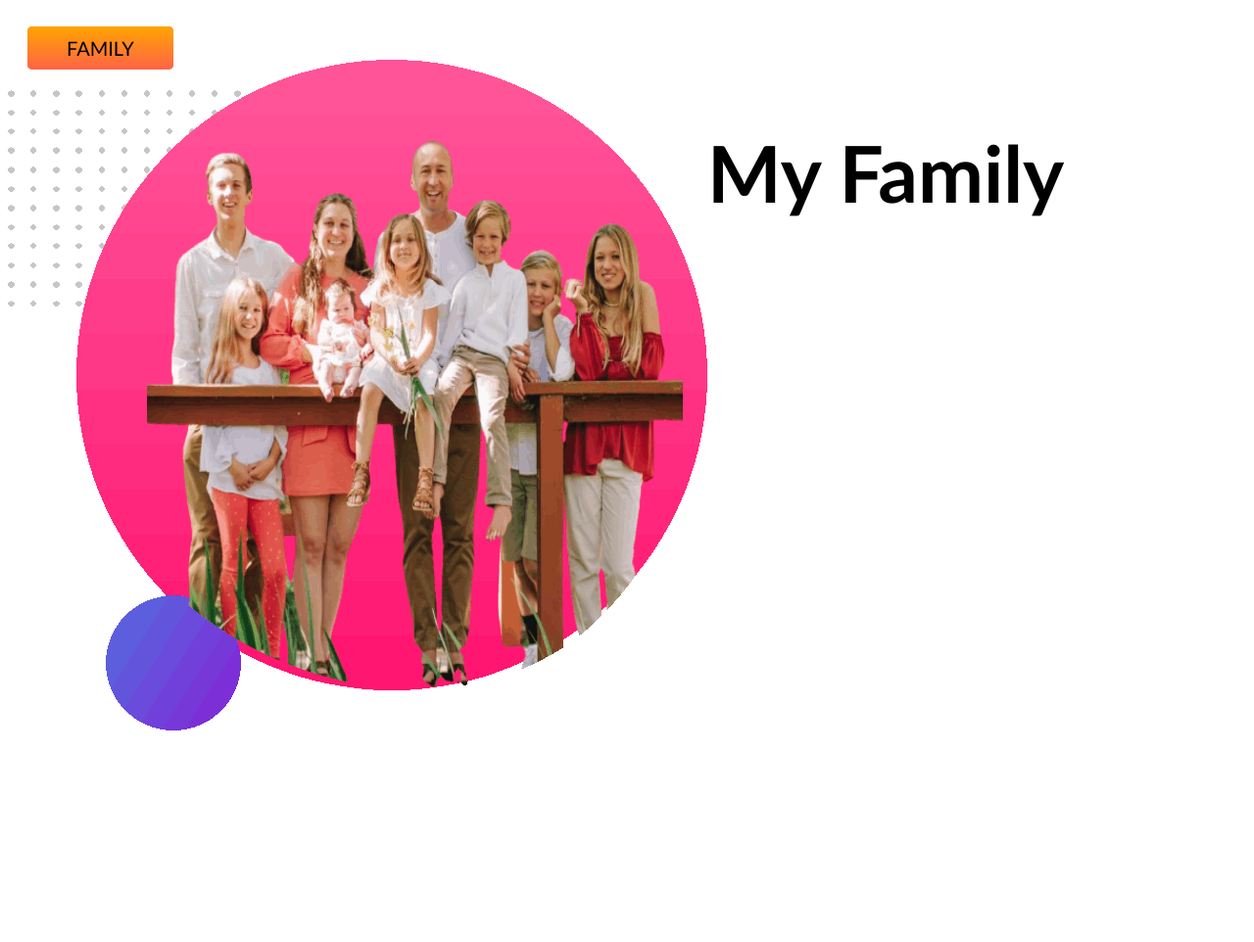
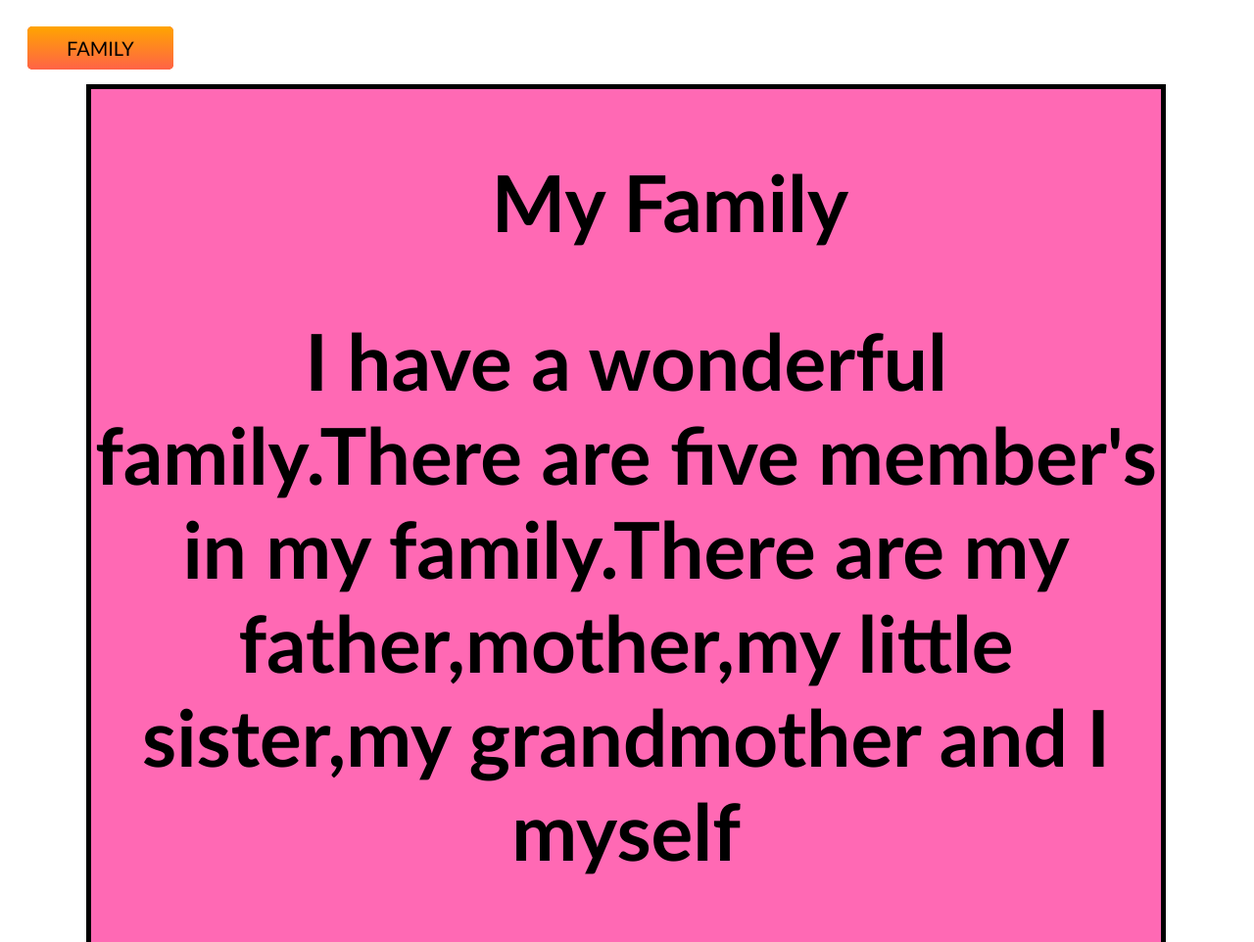
Before and after one commit to promi777/my-family, a plain HTML site: page index.html in a window 1280 px wide. Shown: the part 538-1500 px from the top of the page at 98% size. Before the commit the page ends 1295 px from the top, so only its background shows below. Drawn offline with Linux system fonts and the light colour scheme.

Commit message:
added commit

```diff
--- a/index.html
+++ b/index.html
@@ -21,13 +21,10 @@
         </div>
      </section>
       <section class="dream-big">
-          <div class="half-width">
-              <img class="e" src="family/my-bg2.gif" alt="">
-          </div>
-          <div class="half-width">
-           <h1 aling="center">My Family</h1>
-
-           </div>
+          <div class="amy">
+           <h1 class="a" align="center">My Family</h1>
+           <h1 class="pro" align="center">I have a wonderful family.There are five member's in my family.There are my father,mother,my little sister,my grandmother and I myself </h2>
+      </div>
       </section>
 
 
--- a/style.css
+++ b/style.css
@@ -30,9 +30,12 @@ h2{
 .a{
     padding-left:90px;
 }
-.dream-big{
-    display: flex;
+.amy{
+    border: 5px solid;
+    margin-bottom: 10px;
+    margin-right: 80px;
+    margin-top: 25px;
+    margin-left: 80px;
+    background-color: hotpink;
+
 }
-.half-width{
-    font-size: 50%;
-}
```
Also changed, not shown: family/my-bg2.gif (deleted).
